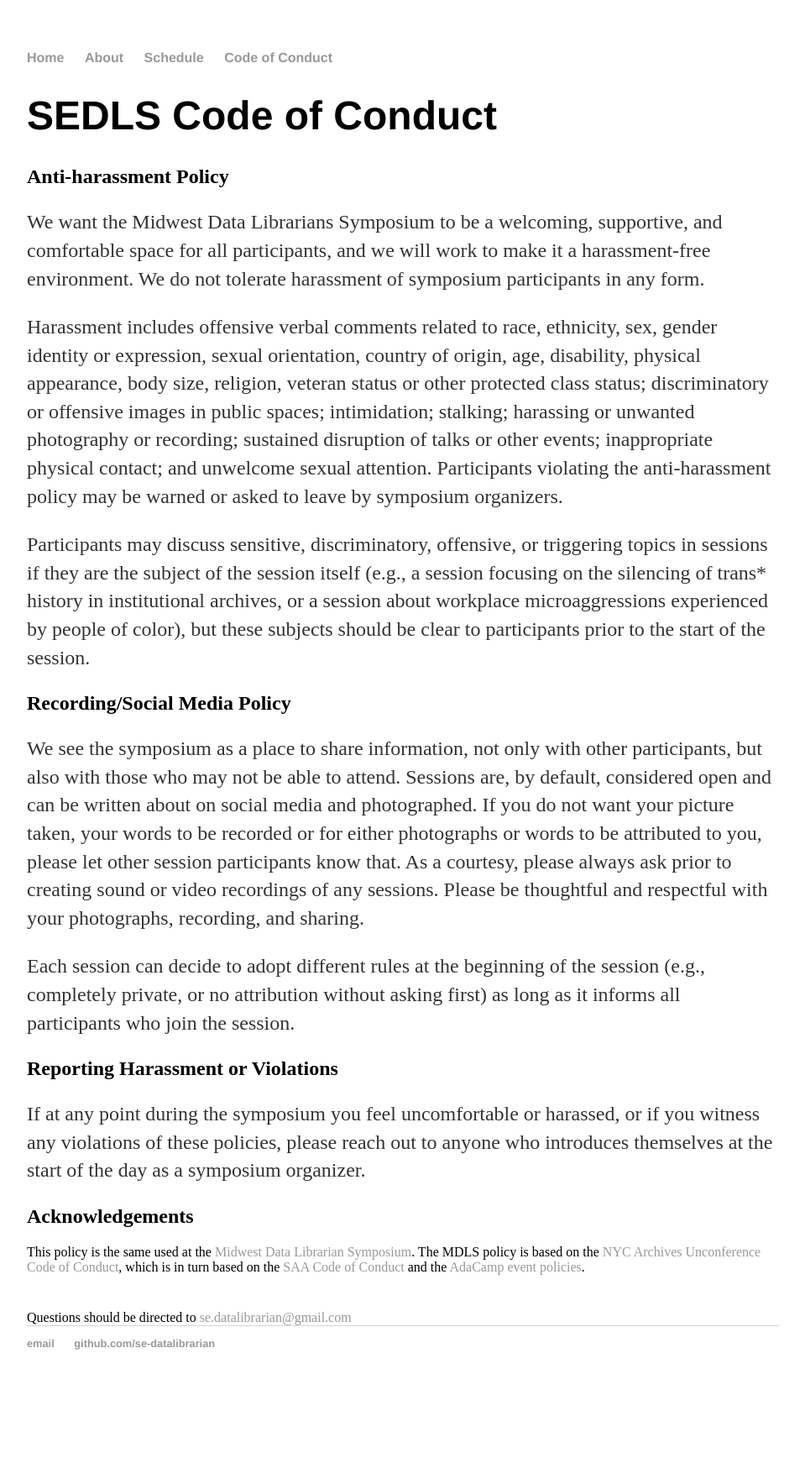
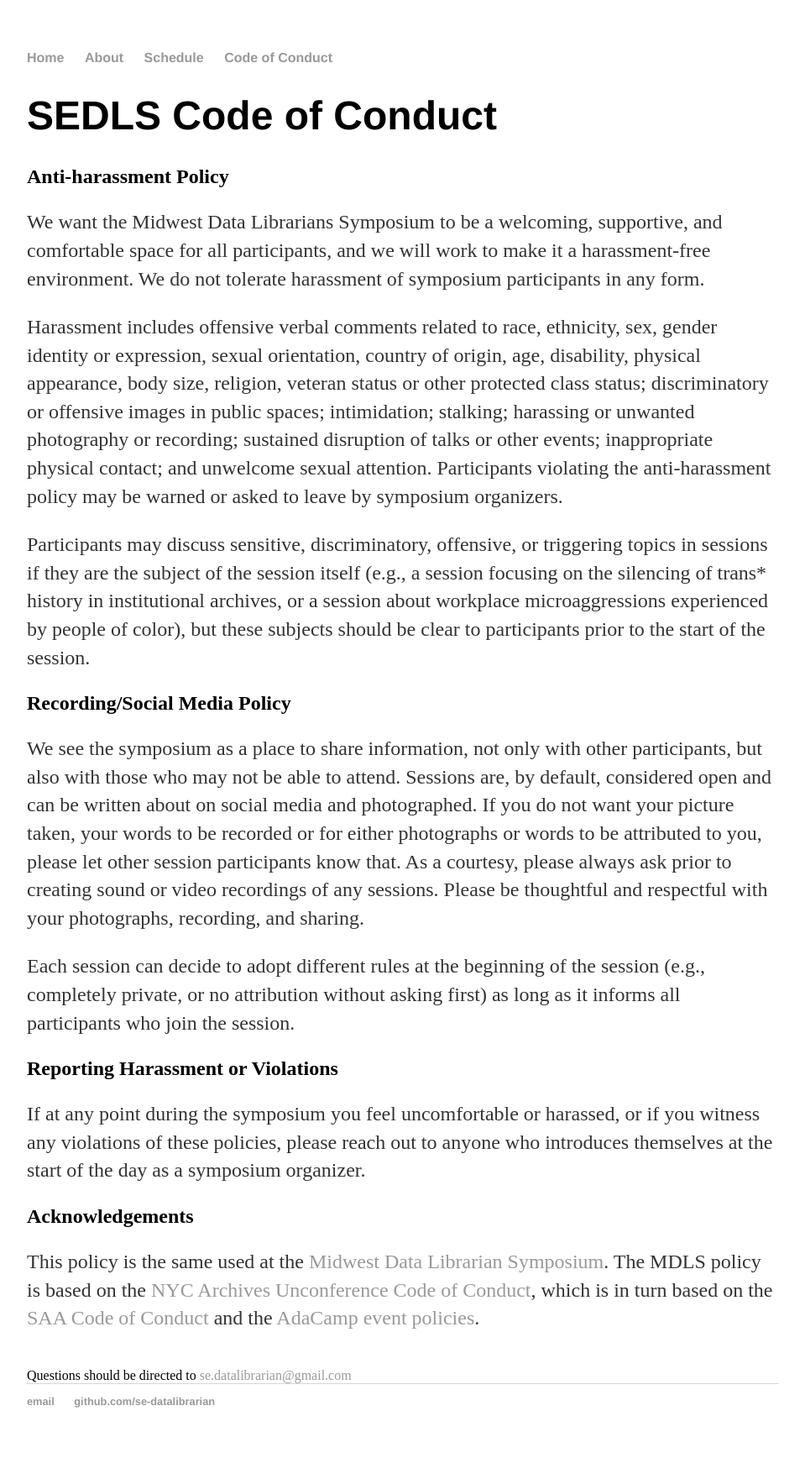
Before and after one commit to se-datalibrarian/test, a Jekyll site: the page built from code/index.html, in a window 1280 px wide. Shown: the whole page at 84% size, without its empty margins (160-1119 px from the left). Built offline with Jekyll 4.4.1, drawn with Linux system fonts in a browser that asks for light colours; before the commit the page ends 1667 px from its top, so only the background shows below that.

Commit message:
added missing <P>

```diff
--- a/code/index.html
+++ b/code/index.html
@@ -26,6 +26,7 @@ Each session can decide to adopt different rules at the beginning of the session
 If at any point during the symposium you feel uncomfortable or harassed, or if you witness any violations of these policies, please reach out to anyone who introduces themselves at the start of the day as a symposium organizer.
 </P>
 <h2>Acknowledgements</h2>
+<P>
 This policy is the same used at the
 <a href="https://mwdatalibrariansymposium.wordpress.com/code-of-conduct/">Midwest Data Librarian Symposium</a>.
 The MDLS policy is based on the <a href="https://nycarchivesunconference.wordpress.com/code-of-conduct/">NYC Archives Unconference Code of Conduct</A>, which is in turn based on the <a href="http://www2.archivists.org/statements/saa-code-of-conduct">SAA Code of Conduct</a> and the <a href="http://portland.adacamp.org/policies/#ahp">AdaCamp event policies</a>.
```
